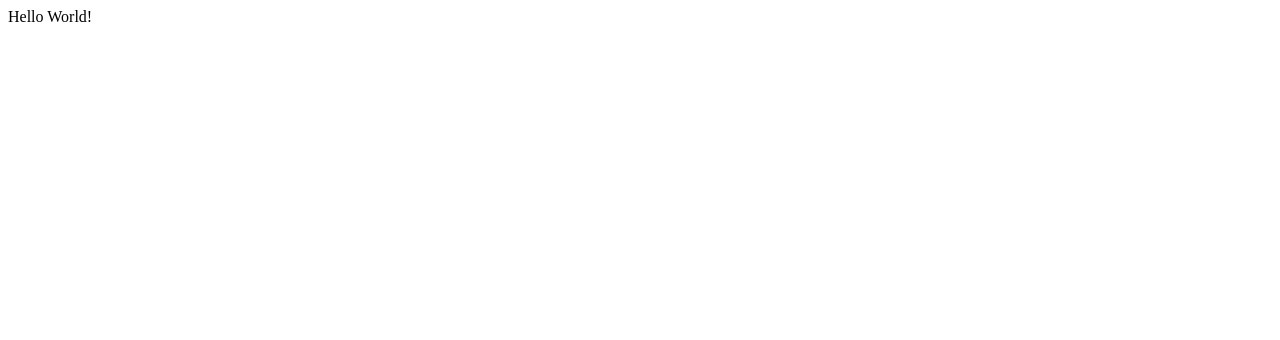
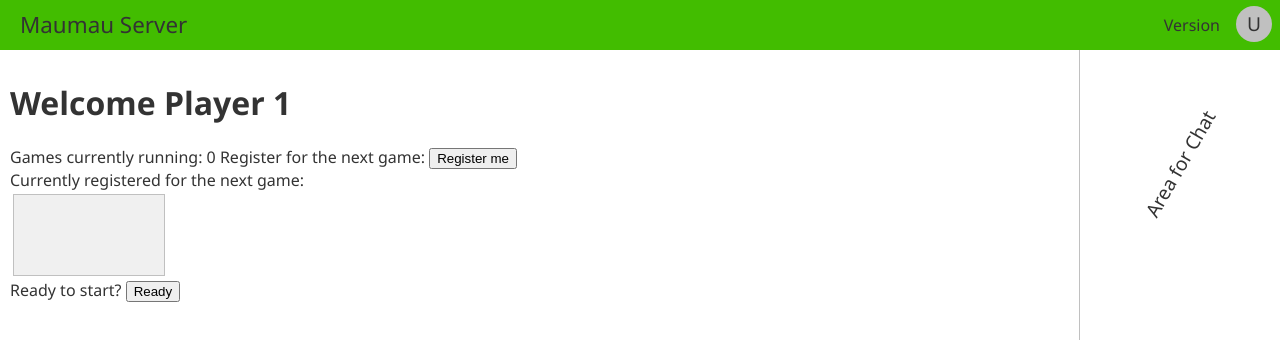
Before and after one commit to cyberblast/MaumauServer, a website: page src/ui/index.html in a window 1280 px wide. Shown: the top 340 px of the page. Drawn offline with Linux system fonts and the light colour scheme; no server answers.

Commit message:
Ajax Components (#3)
& homepage draft

```diff
--- a/src/api/server.js
+++ b/src/api/server.js
@@ -1,5 +1,5 @@
 module.exports = class Server{
-  stop(server, request, response){
+  static stop(server, request, response){
     response.write("Stopping server!");
     server.stop();
     response.end();
--- a/src/router.json
+++ b/src/router.json
@@ -3,6 +3,7 @@
   "routes": [
     { "path": "/", "handler": "file", "content": "index.html" },
     { "path": "*", "handler": "file" },
-    { "path": "/shutdown", "handler": "module", "module": "src/api/server.js", "function": "stop" }
+    { "path": "/api/shutdown", "handler": "module", "module": "./src/api/server.js", "function": "stop" },
+    { "path": "/api/version", "handler": "module", "module": "./src/api/info.js", "function": "version" }
   ]
 }
--- a/src/server/router.js
+++ b/src/server/router.js
@@ -1,5 +1,6 @@
 const fs = require("fs");
 const url = require('url');
+const path = require('path');
 
 module.exports = class Router {
   #fileRoot;
@@ -71,7 +72,10 @@ module.exports = class Router {
   }
 
   navigateModule(server, request, response, modPath, func){
-    const mod = require(modPath);
+    console.log(`loading module at '${modPath}'`);
+    const normalized = path.resolve(modPath);
+    const mod = require(normalized);
     mod[func](server, request, response);
   }
+
 }
--- a/src/server/server.js
+++ b/src/server/server.js
@@ -1,5 +1,4 @@
 var http = require('http');
-var url = require('url');
 var Router = require('./router.js');
 
 module.exports = class GameServer{
--- /dev/null
+++ b/src/ui/components/chat.html
@@ -0,0 +1,3 @@
+<div class="chat-container">
+  <div class="vertical-placeholder">Area for Chat</div>
+</div>
--- /dev/null
+++ b/src/ui/components/header.html
@@ -0,0 +1,7 @@
+<div class="header">
+  <div class="header-title">Maumau Server</div>
+  <div class="header-info">Version <server path="/api/version"></server></div>
+  <div class="header-user">
+    <div class="user-avatar" title="Set name & avatar">U</div>
+  </div>
+</div>
--- /dev/null
+++ b/src/ui/components/home.html
@@ -0,0 +1,6 @@
+<h1>Welcome Player 1</h1>
+Games currently running: 0
+Register for the next game: <button type="button">Register me</button><br/>
+Currently registered for the next game:<br/>
+<div style="width:150px;height:80px;background-color:#F0F0F0;border: 1px solid silver;margin: 3px;"></div>
+Ready to start? <button type="button">Ready</button>
--- a/src/ui/index.html
+++ b/src/ui/index.html
@@ -1,6 +1,18 @@
 <html>
- <head>
-   <title>Maumau</title>
- </head>
- Hello World!
+  <head>
+    <title>Maumau</title>
+    <link rel="stylesheet" href="/style/main.css" />
+    <script type="text/javascript" src="/script/ajax.js"></script>
+  </head>
+  <body>
+    <div class="root">
+      <server path="/components/header.html"></server>
+      <div class="below-header">
+        <div class="main-container">
+          <server path="/components/home.html"></server>
+        </div>
+        <server path="/components/chat.html"></server>
+      </div>
+    </div>
+  </body>
 </html>
--- /dev/null
+++ b/src/ui/script/ajax.js
@@ -0,0 +1,102 @@
+var Maumau = (typeof Maumau === "undefined" || !Maumau ) ? {} : Maumau;
+Maumau.Ajax = function(){
+  let requests = 0;
+  let processed = false;
+  let completed = false;
+  let xmlDoc = null;
+
+  this.parseDocument = function(doc, onSuccess, onError){
+    // find tags in doc & replace them
+    const wrapper = `<parserRoot>${doc}</parserRoot>`;
+    if (window.DOMParser){
+      parser = new DOMParser();
+      xmlDoc = parser.parseFromString(wrapper, "text/html");
+    } else {// Internet Explorer
+      xmlDoc = new ActiveXObject("Microsoft.XMLDOM");
+      xmlDoc.async = false;
+      xmlDoc.loadXML(wrapper);
+    }
+    let serverTags = xmlDoc.getElementsByTagName("server");
+    if(serverTags && serverTags.length > 0){
+      forEachCollectionItem(serverTags, tag => {
+        const path = tag.hasAttribute('path') ? tag.getAttribute('path') : null;
+        const args = tag.hasAttribute('args') ? tag.getAttribute('args') : null;
+        // console.log('resolving server tag for path: ' + path);
+        requests++;
+        get(
+          path,
+          args,
+          getResult => {
+            // parse response recursive
+            // console.log(`server tag for "${path}" resolved!`);
+            const ajax = new Maumau.Ajax();
+            ajax.parseDocument(
+              getResult,
+              result => {
+                if(result === null ) tag.outerHTML = getResult; // no deeper tag found
+                else tag.outerHTML = result;
+                requests--;
+                if(processed === true && requests === 0) complete(onSuccess, true);
+              },
+              error => onError(error)
+            );
+          },
+          getError => {
+            requests--;
+            onError(getError);
+            if(processed === true && requests === 0) complete(onSuccess, true);
+          })
+      });
+      processed = true;
+      if(requests === 0 && completed === false){
+        complete(true);
+      }
+    } else complete(onSuccess, false);
+  }
+
+  function forEachCollectionItem(collection, callback){
+    for(let iItem = 0; iItem < collection.length; iItem++){
+      callback(collection.item(iItem), iItem);
+    }
+  }
+
+  function complete(handler, replace){
+    completed = true;
+    if(replace) handler(xmlDoc.getElementsByTagName('parserRoot')[0].innerHTML);
+    else handler(null);
+  }
+
+  function get(path, args, onGetSuccess, onGetError){
+    const xhr = new XMLHttpRequest();
+    xhr.onreadystatechange = function() {
+      if (xhr.readyState === 4) {
+        if(xhr.status === 200) onGetSuccess(xhr.responseText);
+        else onGetError(xhr.responseText);
+      }
+    }
+    xhr.open('GET', path, true);
+    xhr.send();
+  }
+}
+
+function runOnDocCompleted(callback){
+  let readyStateCheckInterval = setInterval(function() {
+    if (document.readyState === "complete") {
+        clearInterval(readyStateCheckInterval);
+        callback();
+    }
+  }, 90);
+}
+runOnDocCompleted(() => {
+  const start = (typeof performance === "undefined" || !performance ) ? Date.now() : performance.now();
+  const _ajax = new Maumau.Ajax();
+  _ajax.parseDocument(
+    window.document.getElementsByTagName("body")[0].innerHTML,
+    result => {
+      if( result != null ) window.document.getElementsByTagName("body")[0].innerHTML = result;
+      const end = (typeof performance === "undefined" || !performance ) ? Date.now() : performance.now();
+      console.log(`Complete ajax parseDocument process took ${end - start} milliseconds`);
+    },
+    error => console.log(error)
+  );
+});
--- /dev/null
+++ b/src/ui/style/main.css
@@ -0,0 +1,80 @@
+html, body{
+  box-sizing: border-box;
+  height: 100%;
+  margin: 0px;
+}
+.root{
+  display: flex;
+  flex-flow: column;
+  height: 100%;
+  width: 100%;
+
+  overflow: hidden;
+  box-sizing: border-box;
+
+  font-family: 'Segoe UI', Roboto, Tahoma, Geneva, Verdana, sans-serif;
+  color: #333333;
+  -webkit-font-smoothing: antialiased;
+  font-size: 16px;
+}
+
+.header{
+  flex: 0 0 50px;
+  display: flex;
+  flex-flow: row;
+  background-color: rgb(66, 189, 0);
+}
+.header-title{
+  flex: 0 1 auto;
+  width: fit-content;
+  font-size: 1.4em;
+  font-weight: 500;
+  line-height: 50px;
+  margin: 0 20px;
+}
+.header-info{
+  flex: 1 1 auto;
+  font-size: 1em;
+  font-weight: 300;
+  line-height: 50px;
+  margin: 0 10px;
+  text-align: right;
+}
+.header-user{
+  flex: 0 0 50px;
+}
+.user-avatar{
+  height: 36px;
+  width: 36px;
+  margin: 6px;
+  overflow:hidden;
+  border-radius: 50%;
+  vertical-align: middle;
+  text-align: center;
+  line-height: 36px;
+  font-size: 1.2em;
+  background-color: silver;
+  cursor: pointer;
+}
+
+.below-header{
+  flex: 1 1 auto;
+  display: flex;
+  flex-flow: row;
+}
+.main-container{
+  flex: 1 1 auto;
+  display: block;
+  padding: 10px;
+}
+.chat-container{
+  flex: 0 0 200px;
+  border-left: 1px solid silver;
+}
+.vertical-placeholder{
+  transform: rotate(-60deg);
+  text-align: center;
+  vertical-align: middle;
+  margin-top: 100px;
+  font-size: 1.2em;
+}
```
Also changed, not shown: src/api/info.js (added, +10 -0 lines), readme.md, src/ui/favicon.ico.
